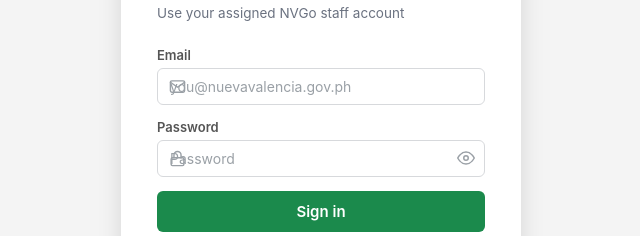
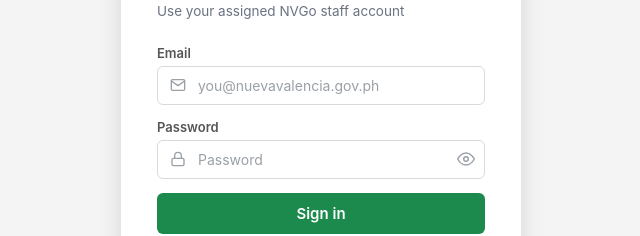
Before and after one commit to jmpwew/NVGoApp, a React (Vite) app in the folder admin/: page /login in a window 1280 px wide. Shown: the part 295-531 px from the top of the page, without its empty margins (319-959 px from the left). Built offline with nearby package versions, Linux system fonts and the light colour scheme; no server answers.

Commit message:
login page update

```diff
--- a/admin/src/pages/LoginPage.css
+++ b/admin/src/pages/LoginPage.css
@@ -73,14 +73,18 @@
 
 .input-icon {
   position: absolute;
-  left: 12px;
+  left: 13px;
+  top: 50%;
+  transform: translateY(-50%);
+  width: 16px;
+  height: 16px;
   color: var(--text-muted, #9aa0a6);
   pointer-events: none;
 }
 
-.input-wrap input {
+.login-box .input-wrap input {
   width: 100%;
-  padding: 10px 14px 10px 38px;
+  padding: 10px 14px 10px 40px;
   font-size: 14px;
   font-family: inherit;
   border: 1px solid var(--border-strong, #d7d9dc);
@@ -90,18 +94,17 @@
   transition: border-color 0.15s ease, box-shadow 0.15s ease;
 }
 
-.input-wrap input::placeholder {
+.login-box .input-wrap input::placeholder {
   color: var(--text-muted, #9aa0a6);
 }
 
-.input-wrap input:focus {
+.login-box .input-wrap input:focus {
   outline: none;
   border-color: var(--brand, #1B8A4C);
   box-shadow: var(--focus-ring, 0 0 0 3px rgba(27,138,76,0.2));
 }
 
-.password-input-wrap input,
-.input-wrap:has(.password-toggle-btn) input {
+.login-box .input-wrap:has(.password-toggle-btn) input {
   padding-right: 38px;
 }
 
```
